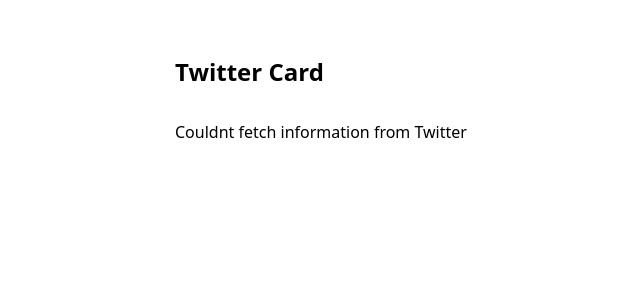
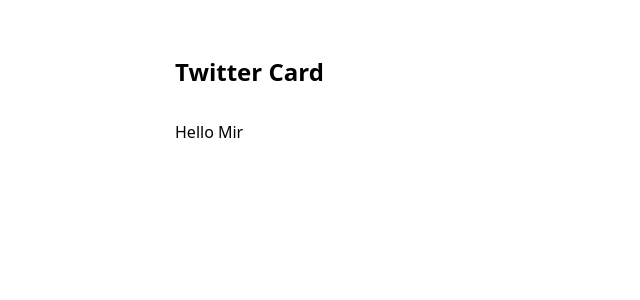
Before and after one commit to ytorium/cpone-startum, a Next.js app: page /twitter in a window 1280 px wide. Shown: the top 300 px of the page, without its empty margins (249-889 px from the left). Built offline with nearby package versions, Linux system fonts and the light colour scheme.

Commit message:
Commit 11

```diff
--- a/pages/twitter.js
+++ b/pages/twitter.js
@@ -2,15 +2,13 @@
 
 // mod A
 
-export default function Twitter(props) {
+export default function Twitter() {
   return (
     <div className="p-2 max-w-xs lg:max-w-md mx-auto mt-12">
       <h2 className="text-2xl font-semibold">Twitter Card</h2>
 
       <div className="mt-8">
-        {
-          (!props.twitterInfo)? <p>Couldnt fetch information from Twitter</p>: <TwitterCard twitterInfo={props.twitterInfo} />
-        }
+       <p>Hello Mir</p>
       </div>
     </div>
   )
```
